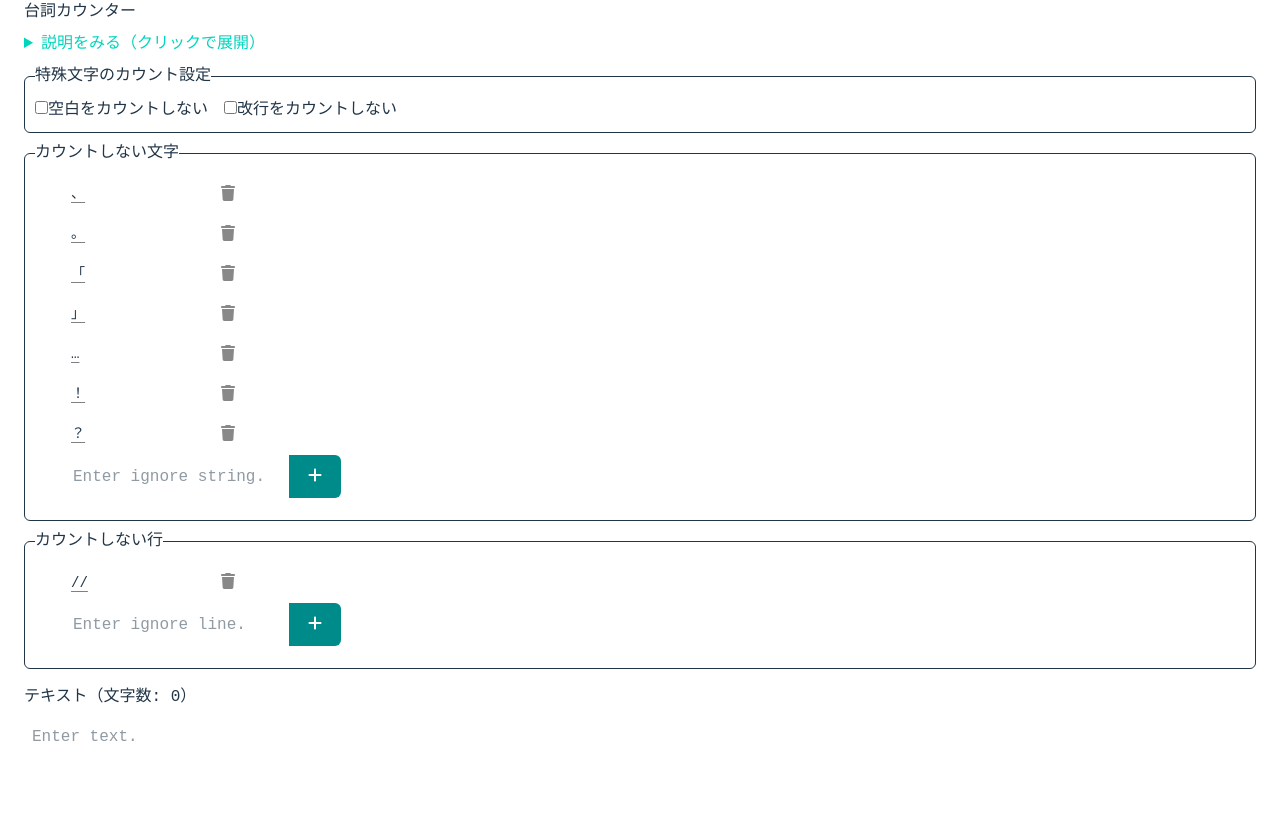
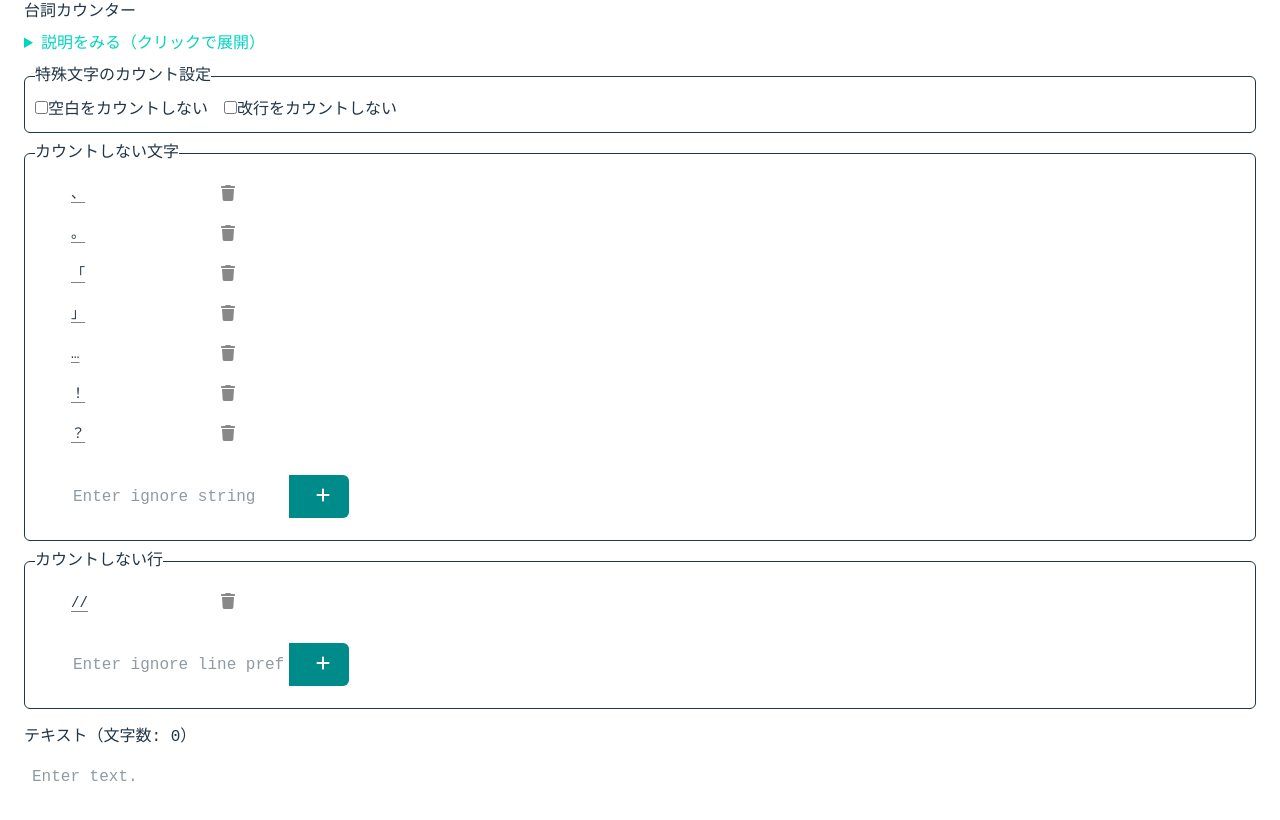
Before and after one commit to levin256/dialogue-counter, a React (Vite) app: page / in a window 1280 px wide. Shown: the top 820 px of the page. Built offline with nearby package versions, Linux system fonts and the light colour scheme.

Commit message:
refactor: FormコンポーネントでButtonコンポーネントを使用

```diff
--- a/src/features/dialogueCounter/IgnoreLinePrefixForm.tsx
+++ b/src/features/dialogueCounter/IgnoreLinePrefixForm.tsx
@@ -1,7 +1,7 @@
 import { faPlus } from '@fortawesome/free-solid-svg-icons';
-import { FontAwesomeIcon } from '@fortawesome/react-fontawesome';
 import { zodResolver } from '@hookform/resolvers/zod';
 import { useForm } from 'react-hook-form';
+import { InputWithButton } from '../../components/ui/InputWithButton';
 import {
   type IgnoreLinePrefixForm as IgnoreLinePrefixFormType,
   ignoreLinePrefixFormSchema,
@@ -26,17 +26,11 @@ export const IgnoreLinePrefixForm = () => {
 
   return (
     <div className="btn-container">
-      <input
-        {...register('ignoreLinePrefix')}
-        placeholder="Enter ignore line."
+      <InputWithButton
+        register={register('ignoreLinePrefix')}
+        inputProps={{ placeholder: 'Enter ignore line prefix.' }}
+        buttonProps={{ onClick: handleSubmit(onSubmit), icon: faPlus }}
       />
-      <button
-        type="button"
-        className="add-btn"
-        onClick={handleSubmit(onSubmit)}
-      >
-        <FontAwesomeIcon icon={faPlus} />
-      </button>
       {/* TODO: エラー表示いい感じにする */}
       {errors.ignoreLinePrefix && (
         <p className="error-text">{errors.ignoreLinePrefix.message}</p>
--- a/src/features/dialogueCounter/IgnoreStringForm.tsx
+++ b/src/features/dialogueCounter/IgnoreStringForm.tsx
@@ -1,7 +1,7 @@
 import { faPlus } from '@fortawesome/free-solid-svg-icons';
-import { FontAwesomeIcon } from '@fortawesome/react-fontawesome';
 import { zodResolver } from '@hookform/resolvers/zod';
 import { useForm } from 'react-hook-form';
+import { InputWithButton } from '../../components/ui/InputWithButton';
 import {
   type IgnoreStringForm as IgnoreStringFormType,
   ignoreStringFormSchema,
@@ -26,14 +26,11 @@ export const IgnoreStringForm = () => {
 
   return (
     <div className="btn-container">
-      <input {...register('ignoreString')} placeholder="Enter ignore string." />
-      <button
-        type="button"
-        className="add-btn"
-        onClick={handleSubmit(onSubmit)}
-      >
-        <FontAwesomeIcon icon={faPlus} />
-      </button>
+      <InputWithButton
+        register={register('ignoreString')}
+        inputProps={{ placeholder: 'Enter ignore string' }}
+        buttonProps={{ onClick: handleSubmit(onSubmit), icon: faPlus }}
+      />
       {/* TODO: エラー表示いい感じにする */}
       {errors.ignoreString && (
         <p className="error-text">{errors.ignoreString.message}</p>
```
